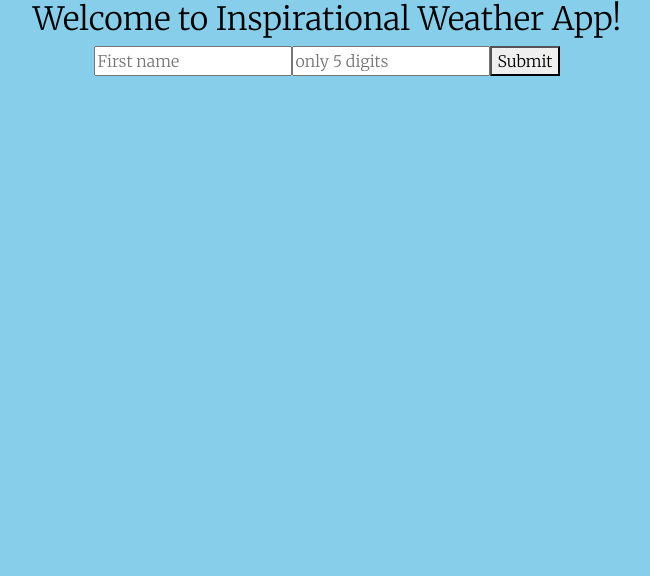
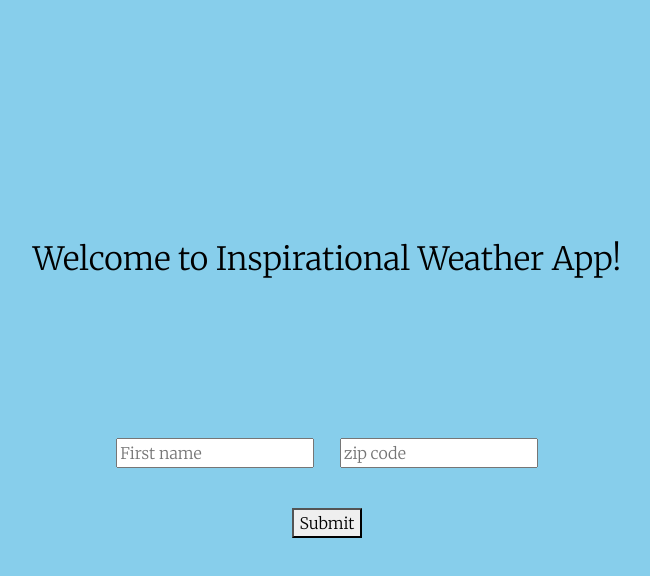
Before and after one commit to durdonadjalilova/Hackathon-Motivators-Team6, a React (Create React App) app: page / in a window 1280 px wide. Shown: the top 576 px of the page, without its empty margins (313-963 px from the left). Built offline with nearby package versions, Linux system fonts and the light colour scheme; a web font is replaced by a local one.

Commit message:
css almost complete

```diff
--- a/src/Components/Affirmation.js
+++ b/src/Components/Affirmation.js
@@ -1,4 +1,4 @@
-import React, { useState, useEffect } from "react";
+import React from "react";
 
 const Affirmation = ({ affirmations, keyword }) => {
   const fetchAffirmation = () => {
--- a/src/Components/DataForm.js
+++ b/src/Components/DataForm.js
@@ -20,8 +20,9 @@ const DataForm = ({ setFirstName, setZipCode, firstName, zipCode }) => {
   };
 
   return (
-    <div>
-      <form onSubmit={handleSubmit}>
+    <div >
+      <form className="input" onSubmit={handleSubmit}>
+    <div className="input-box-containers">
         <input
           type="text"
           value={firstName}
@@ -32,11 +33,14 @@ const DataForm = ({ setFirstName, setZipCode, firstName, zipCode }) => {
           type="text"
           value={zipCode}
           maxLength="5"
-          placeholder="only 5 digits"
+          placeholder="zip code"
           pattern="^\u[0-9]{2}$"
           onChange={handleChange}
         />
+        </div>
+        <div className="button">
         <button>Submit</button>
+        </div>
       </form>
     </div>
   );
--- a/src/Components/main.css
+++ b/src/Components/main.css
@@ -9,6 +9,7 @@
 
 .main-greeting-container {
   margin-top: 8vh;
+  text-decoration: underline;
 }
 
 .main-weather-container {
@@ -16,15 +17,18 @@
   align-items: center;
   justify-content: center;
   margin-top: 10vh;
-  width: 20vw;
+  border: 2px black solid;
+  width: 25vw;
   height: 60vh;
 }
 
 .main-affirmations-container {
   display: flex;
-  width: 20vw;
-  height: 20vh;
-  font-size: 170%;
+  margin-top: 10vh;
+  width: 40vw;
+  height: 60vh;
+  border: 2px black solid;
+  font-size: 150%;
   color: black;
   font-family: "Cormorant Garamond", serif;
   font-family: "Rampart One", cursive;
--- /dev/null
+++ b/src/Pages/Home.css
@@ -0,0 +1,19 @@
+.Home {
+    padding: 30vh;
+    height: 20vh;
+}
+
+.input-box-containers {
+    margin-top: 20vh;
+    display: flex;
+    justify-content: center;
+}
+
+input {
+    margin: 0 1vw
+}
+
+.button {
+margin-top: 5vh;
+/* width: 7vw; */
+}
--- a/src/Pages/Home.js
+++ b/src/Pages/Home.js
@@ -1,4 +1,5 @@
 import DataForm from '../Components/DataForm'
+import "../Pages/Home.css"
 
 function Home({setFirstName, setZipCode, firstName, zipCode}) {
     return (
```
